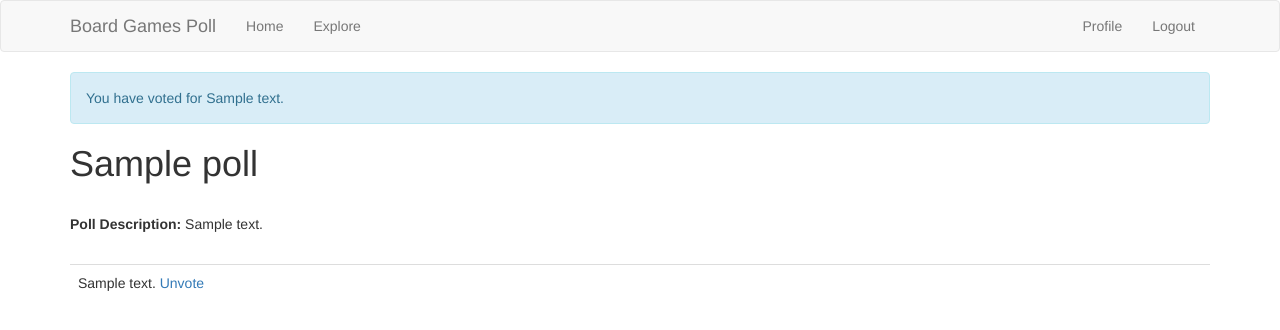
After one commit to jonathanneo/boardGamesPoll, a Flask app: page /vote/1/1 in a window 1280 px wide. The commit adds this page. Shown: the top 330 px of the page. Run offline with Flask 2, Linux system fonts and the light colour scheme; a user stored in the database is signed in; tables that the repository leaves empty hold one stand-in row (values such as "Sample post"); some libraries are stand-ins or nearby versions.

Commit message:
fixed voting/unvoting

```diff
--- a/app/models.py
+++ b/app/models.py
@@ -39,20 +39,22 @@ class User(UserMixin, db.Model):
         backref=db.backref('followers', lazy='dynamic'), lazy='dynamic')
     votes = db.relationship(
         'Option', secondary = votes,
-	primaryjoin=(votes.c.id_user == id),
-	backref=db.backref('votes', lazy='dynamic'), lazy='dynamic')
+        primaryjoin=(votes.c.id_user == id),
+        backref=db.backref('voters', lazy='dynamic'), lazy='dynamic')
 
-    def vote(self, user):
-        if not self.has_voted(user):
-            self.votes.append(user)
+    def vote(self, option):
+        if not self.has_voted_option(option):
+            self.votes.append(option)
 
-    def unvote(self,user):
-        if self.has_voted(user):
-            self.votes.remove(user)
+    def unvote(self,option):
+        if self.has_voted_option(option):
+            self.votes.remove(option)
 
-    def has_voted(self, user):
-        return self.votes.filter(
-            votes.c.id_user == user.id).count() > 0
+    def has_voted_option(self, option):
+        return db.session.query(votes).filter(votes.c.id_option == option.id, votes.c.id_user == self.id).count() > 0
+
+    def has_voted_poll(self, poll):
+        return Option.query.join(votes, Option.id == votes.c.id_option).filter(Option.id_poll == poll.id).count() > 0
 
     def __repr__(self):
         return '<User {}>'.format(self.username)
--- a/app/routes.py
+++ b/app/routes.py
@@ -51,29 +51,33 @@ def addOption(poll_id):
 
     return render_template('addOption.html', title='View Poll', form=form, options=options, polls=polls)
 
-@app.route('/vote/<option_id>-<poll_id>')
+@app.route('/vote/<poll_id>/<option_id>')
 @login_required
-def vote(option_id, poll_id):
+def vote(poll_id, option_id):
     user = current_user
     option = db.session.query(Option).filter(Option.id==option_id).all()
     user.vote(option[0])
     db.session.commit()
-    flash('You have voted for  {}!'.format(option[0].body))
+    flash('You have voted for {}'.format(option[0].body))
 
     options = db.session.query(Option).filter(Option.id_poll==poll_id).all()
     polls = db.session.query(Poll).filter(Poll.id==poll_id).all()[0]
 
     return render_template('vote.html', title='View Poll', options=options, polls=polls)
 
-@app.route('/unvote/<option_id>')
+@app.route('/unvote/<poll_id>/<option_id>')
 @login_required
-def unvote(option_id):
+def unvote(poll_id, option_id):
     user = current_user
     option = db.session.query(Option).filter(Option.id==option_id).all()
-    user.unvote(option)
+    user.unvote(option[0])
     db.session.commit()
-    flash('Your vote has been canceled.'.format(option))
-    return redirect(url_for('user', username=username))
+    flash('You have unvoted for {}'.format(option[0].body))
+
+    options = db.session.query(Option).filter(Option.id_poll==poll_id).all()
+    polls = db.session.query(Poll).filter(Poll.id==poll_id).all()[0]
+
+    return render_template('vote.html', title='View Poll', options=options, polls=polls)
 
 
 @app.route('/login', methods=['GET', 'POST'])
--- /dev/null
+++ b/app/templates/_unvoteOption.html
@@ -0,0 +1,10 @@
+<table class="table table-hover">
+    <tr>
+        <td>
+            {{ option.body }}
+            {% if current_user.has_voted_option(option) %}
+                <a href="{{ url_for('unvote', poll_id=polls.id, option_id=option.id) }}" class="button"> Unvote </a>
+            {% endif %}
+        </td>
+    </tr>
+</table>
--- a/app/templates/vote.html
+++ b/app/templates/vote.html
@@ -9,10 +9,15 @@
 
     <br>
 
-    {% for option in options %}
-	<!-- add sorting method here -->
-        {% include '_voteOption.html' %}
-    {% endfor %}
-
-
+    {% if current_user.has_voted_poll(polls) %}
+        {% for option in options %}
+        <!-- add sorting method here -->
+            {% include '_unvoteOption.html' %}
+        {% endfor %}
+    {% else %}
+        {% for option in options %}
+	    <!-- add sorting method here -->
+            {% include '_voteOption.html' %}
+        {% endfor %}
+    {% endif %}
 {% endblock %}
```
Also changed, not shown: app/templates/_viewPoll.html (deleted, +0 -17 lines), app/templates/_voteOption.html (+3 -7 lines), app.db, 11 other files.
